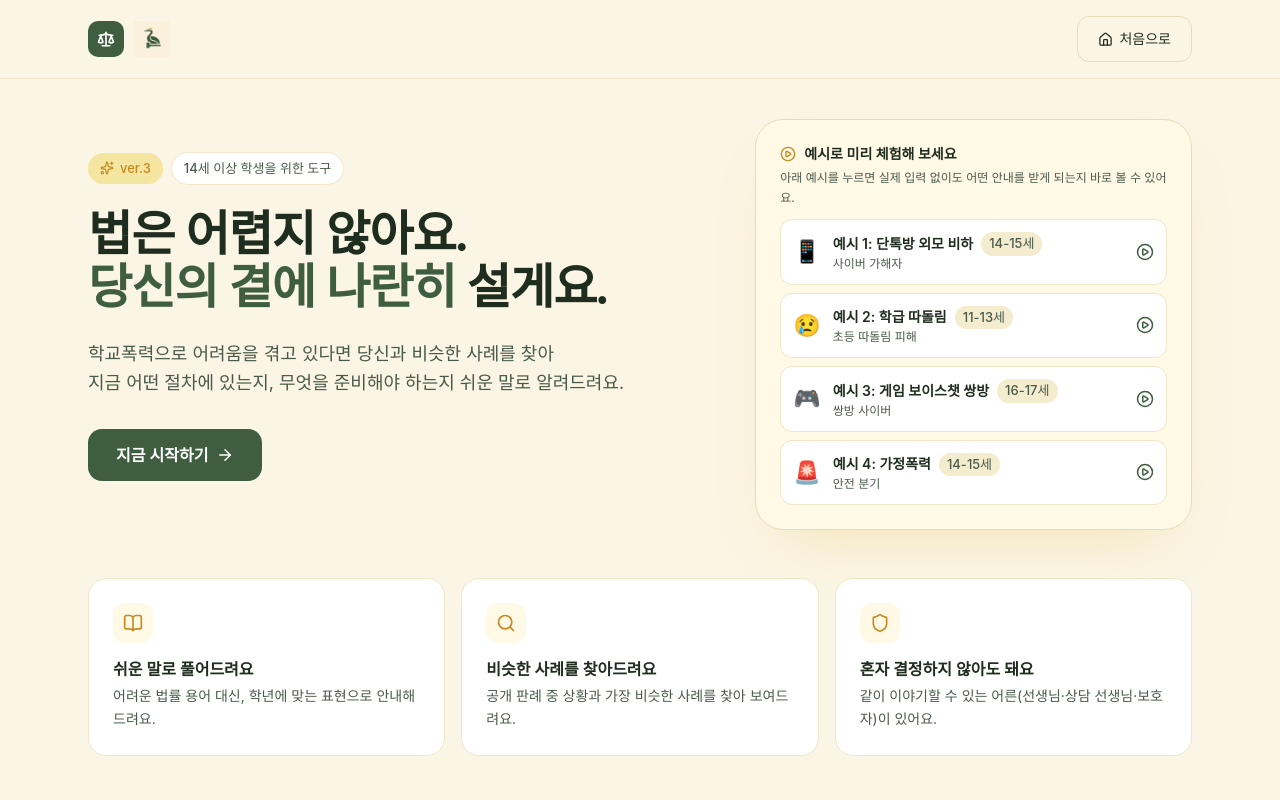
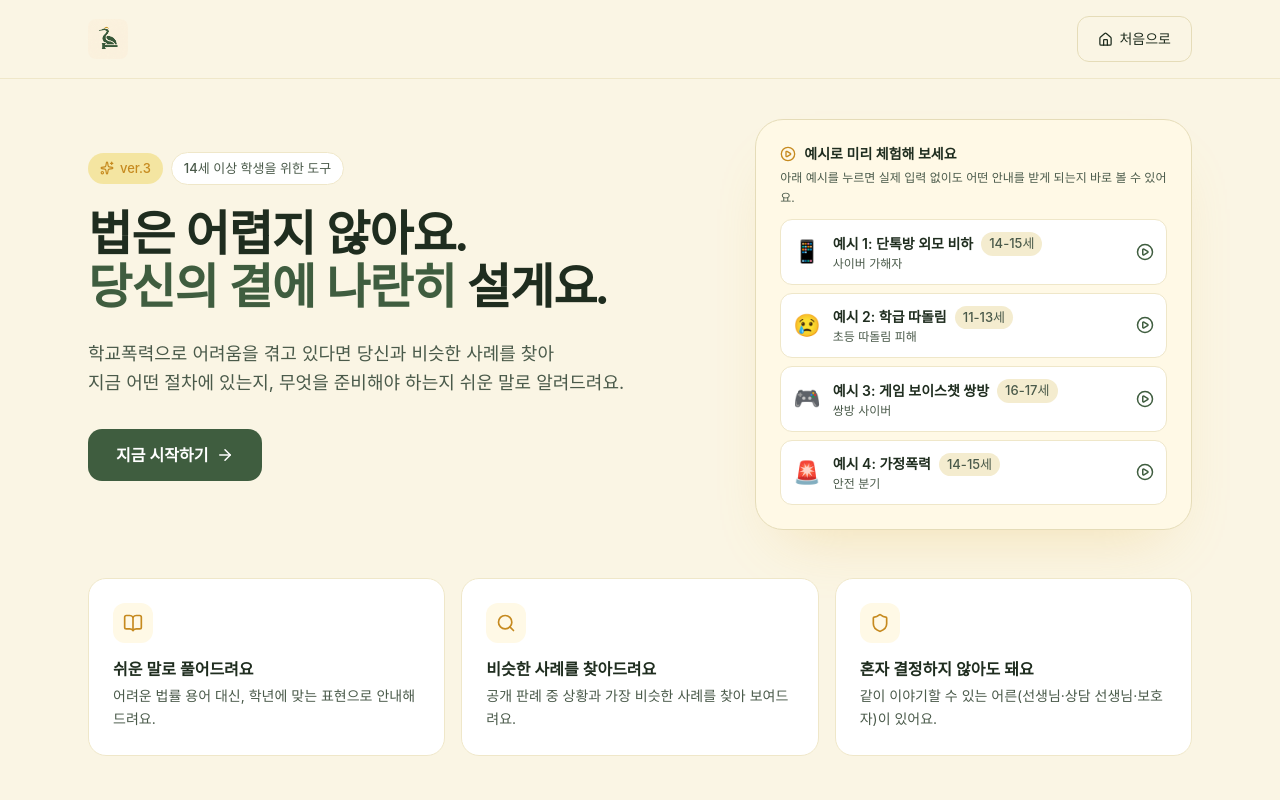
Before and after one commit to durumi-project/naranhi, a React (Vite) app: page / in a window 1280 px wide. Shown: the top 800 px of the page. Built offline with nearby package versions, Linux system fonts and the light colour scheme; a web font is replaced by a local one.

Commit message:
style(ui): 헤더 로고 단독 배치 + 크기·모서리 조정
- Scale 아이콘 박스와 래퍼 div 제거, 로고 이미지만 표시
- 높이 36px→40px, borderRadius 8px 적용

```diff
--- a/src/App.jsx
+++ b/src/App.jsx
@@ -539,12 +539,13 @@ function Header({ onHome, showBack, onBack }) {
     <header style={{ position: 'sticky', top: 0, zIndex: 50, background: `${C.bg}f0`, backdropFilter: 'blur(12px)', borderBottom: `1px solid ${C.lineSoft}` }}>
       <div className="max-w-6xl mx-auto px-6 py-4 flex items-center justify-between">
         <button onClick={onHome} className="flex items-center gap-2.5" style={{ background: 'none', border: 'none', cursor: 'pointer' }}>
-          <div style={{ width: 36, height: 36, borderRadius: 10, background: C.accent, display: 'grid', placeItems: 'center' }}>
-            <Scale size={18} color="white" strokeWidth={2.2} />
-          </div>
-          <div className="flex flex-col items-start leading-tight">
-            <img src="/durumi_logo.jpeg" alt="나란히" style={{ height: '36px', width: 'auto' }} />
-          </div>
+          <img src="/durumi_logo.jpeg" alt="나란히"
+            style={{
+              height: '40px',
+              width: 'auto',
+              borderRadius: '8px'
+            }}
+          />
         </button>
         <div className="flex items-center gap-2">
           {showBack && <button onClick={onBack} className="btn-ghost text-sm"><ChevronLeft size={16} /> 이전</button>}
```
